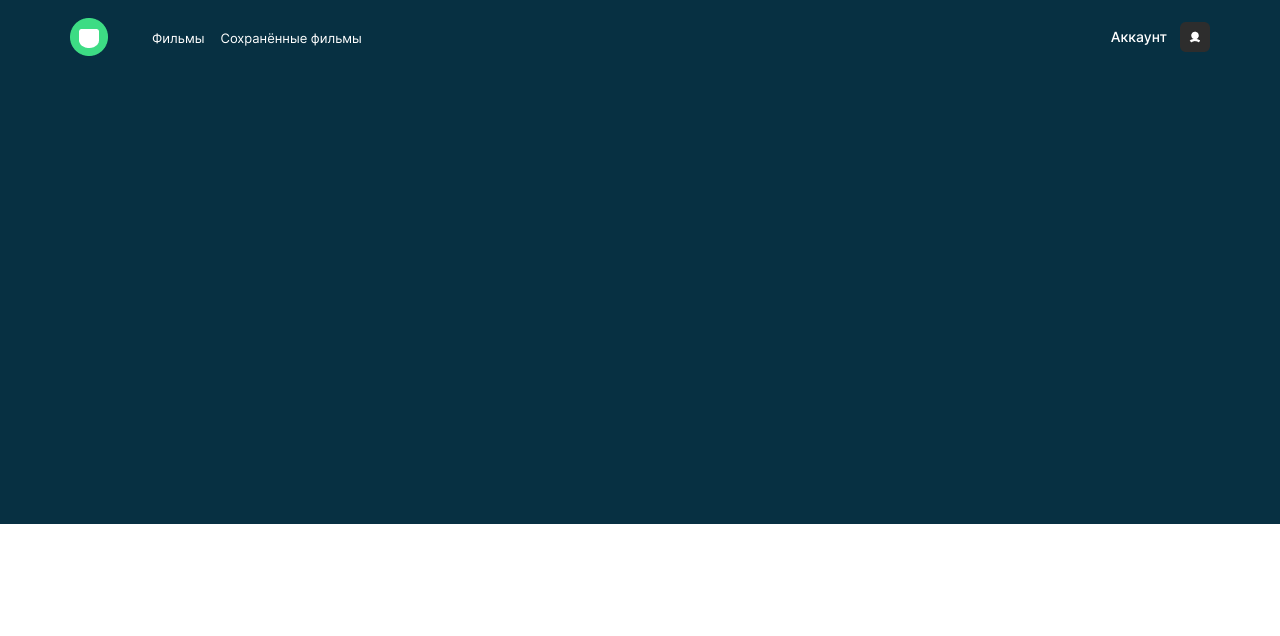
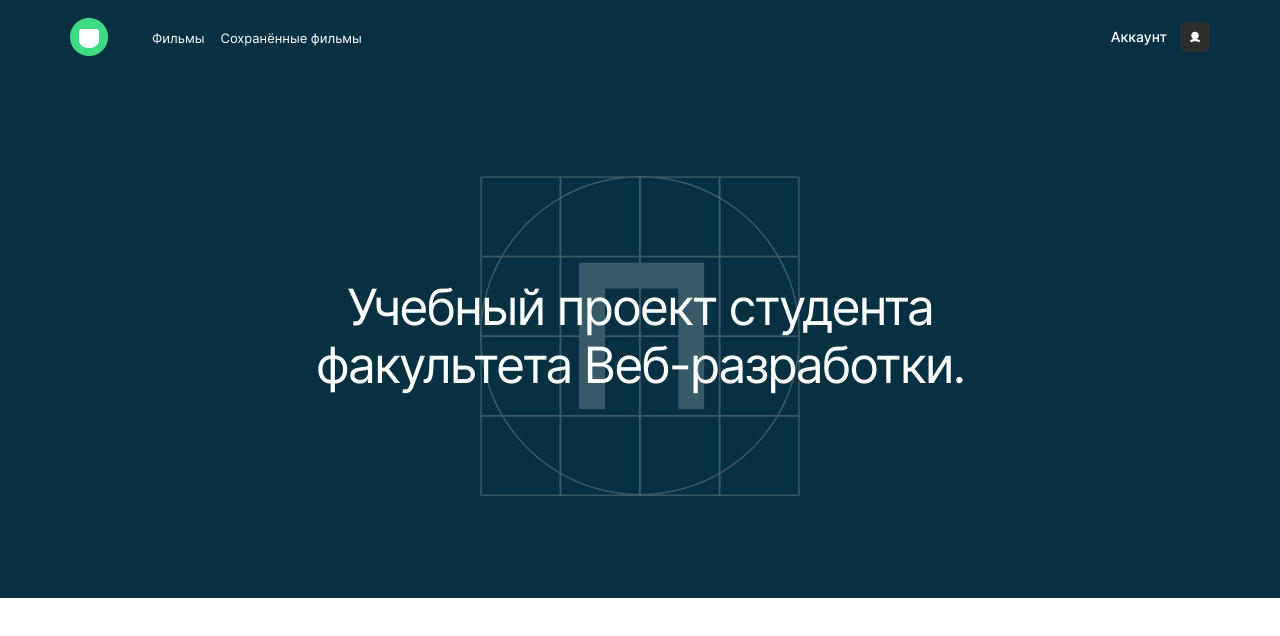
Before and after one commit to Vova-Pol/movies-explorer-frontend, a React (Create React App) app: page / in a window 1280 px wide. Shown: the top 636 px of the page. Built offline with nearby package versions, Linux system fonts and the light colour scheme.

Commit message:
сверстал компонент Promo

```diff
--- a/src/components/Main/Main.css
+++ b/src/components/Main/Main.css
@@ -1,4 +1,3 @@
 .main {
   background-color: #073042;
-  min-height: 524px;
 }
--- a/src/components/Main/Main.js
+++ b/src/components/Main/Main.js
@@ -1,12 +1,14 @@
 import { useState } from 'react';
 import './Main.css';
 import Header from '../Header/Header';
+import Promo from '../Promo/Promo';
 
 function Main() {
   const [loggedIn, setLoggedIn] = useState(true);
   return (
     <div className="main">
       <Header loggedIn={loggedIn} />
+      <Promo />
     </div>
   );
 }
--- /dev/null
+++ b/src/components/Promo/Promo.css
@@ -0,0 +1,23 @@
+.promo {
+  display: flex;
+  justify-content: center;
+  align-items: center;
+  min-height: 524px;
+}
+
+.promo__title {
+  max-width: 730px;
+  font-size: 50px;
+  font-weight: 400;
+  line-height: 58px;
+  text-align: center;
+  letter-spacing: -0.04em;
+  margin: 0;
+}
+
+.promo__background {
+  background-image: url('../../images/background-icon.png');
+  width: 320px;
+  height: 320px;
+  position: absolute;
+}
--- /dev/null
+++ b/src/components/Promo/Promo.js
@@ -0,0 +1,14 @@
+import './Promo.css';
+
+function Promo() {
+  return (
+    <section className="promo">
+      <h1 className="promo__title">
+        Учебный проект студента факультета Веб-разработки.
+      </h1>
+      <div className="promo__background"></div>
+    </section>
+  );
+}
+
+export default Promo;
```
Also changed, not shown: src/images/background-icon.png (added).
